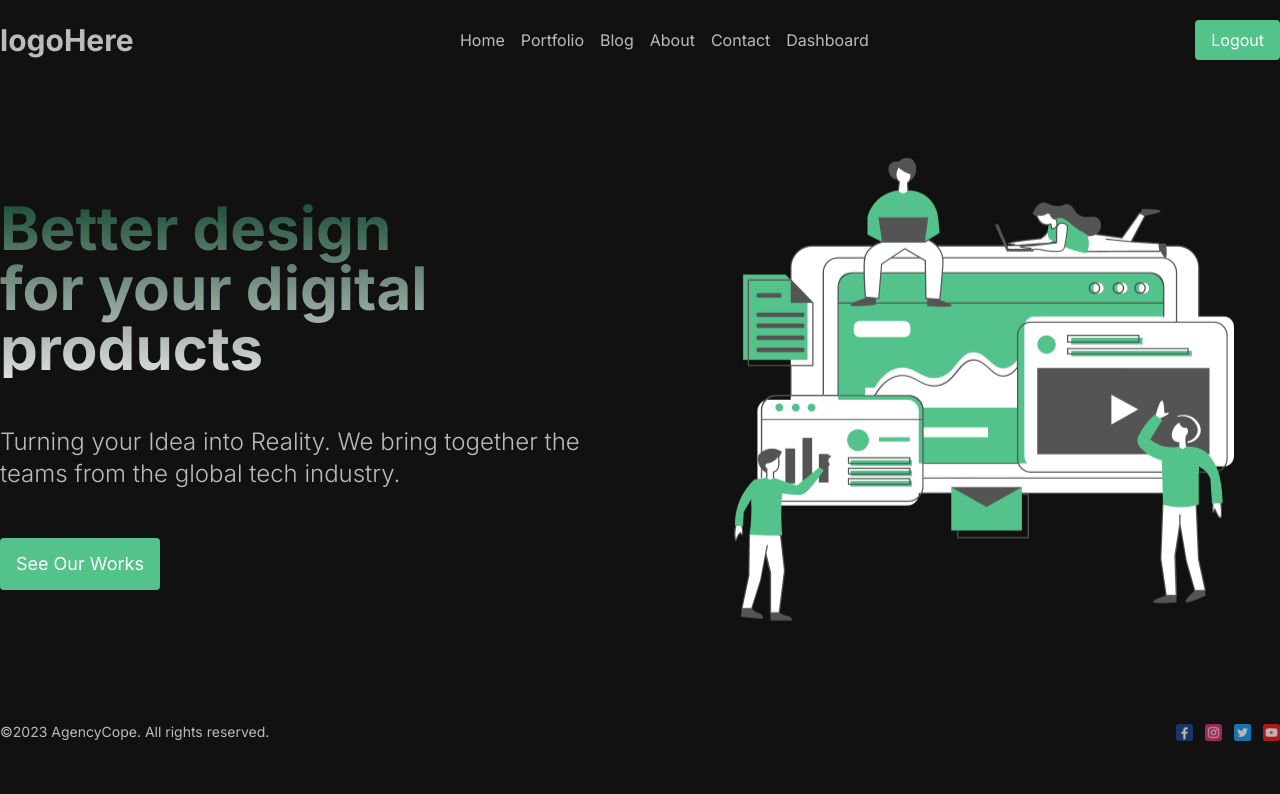
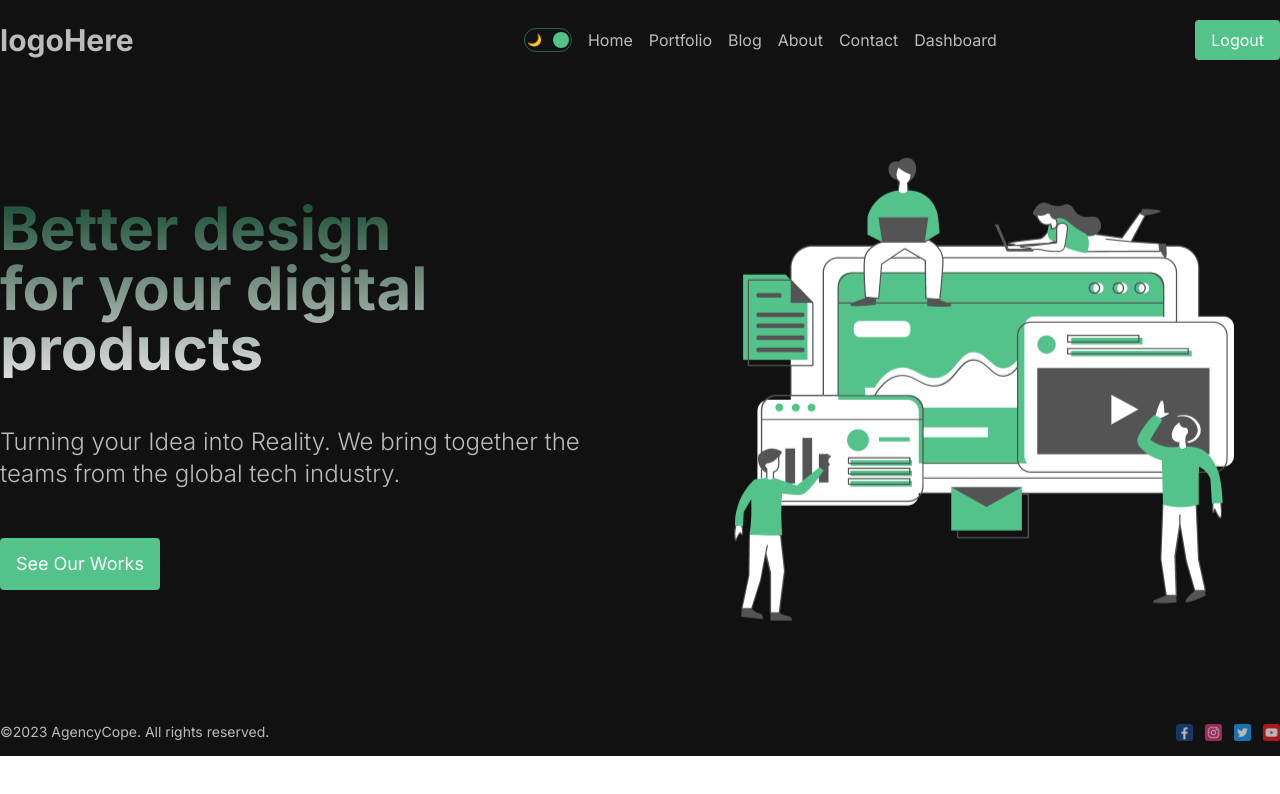
Before and after one commit to abdurrahmanrahat/nextjs-yt-lamadev, a Next.js app: page / in a window 1280 px wide. Shown: the top 794 px of the page. Built offline with nearby package versions, Linux system fonts and the light colour scheme.

Commit message:
added context api & theme toggle

```diff
--- a/src/app/globals.css
+++ b/src/app/globals.css
@@ -12,8 +12,6 @@ html,
 body {
   max-width: 100vw;
   overflow-x: hidden;
-  background-color: #111;
-  color: #bbb;
 }
 
 /* contact page image animation */
@@ -49,3 +47,18 @@ body {
 .custom-row-reverse-class:nth-child(2n + 1) {
   flex-direction: row-reverse;
 }
+
+/* toggle mood style */
+
+.theme {
+  transition: 1s all ease;
+}
+
+.light {
+  background-color: white;
+  color: #111;
+}
+.dark {
+  background-color: #111;
+  color: #bbb;
+}
--- a/src/app/layout.js
+++ b/src/app/layout.js
@@ -2,6 +2,7 @@ import Navbar from "@/components/Navbar/Navbar";
 import "./globals.css";
 import { Inter } from "next/font/google";
 import Footer from "@/components/Footer/Footer";
+import { ThemeProvider } from "@/context/ThemeContext";
 
 const inter = Inter({ subsets: ["latin"] });
 
@@ -14,11 +15,13 @@ export default function RootLayout({ children }) {
   return (
     <html lang="en">
       <body className={inter.className}>
-        <div className="container mx-auto flex flex-col justify-between">
-          <Navbar></Navbar>
-          <div>{children}</div>
-          <Footer></Footer>
-        </div>
+        <ThemeProvider>
+          <div className="container mx-auto flex flex-col justify-between">
+            <Navbar></Navbar>
+            <div>{children}</div>
+            <Footer></Footer>
+          </div>
+        </ThemeProvider>
       </body>
     </html>
   );
--- /dev/null
+++ b/src/components/DarkMoodToggle/DarkMoodToggle.jsx
@@ -0,0 +1,24 @@
+"use client";
+
+import { ThemeContext } from "@/context/ThemeContext";
+import { useContext } from "react";
+
+const DarkMoodToggle = () => {
+  //   const mood = "dark";
+  const { mood, toggle } = useContext(ThemeContext);
+  return (
+    <div
+      className="w-12 h-6 border-[1.5px] border-solid border-[#53c28b70] rounded-[30px] flex justify-between items-center p-[2px] relative cursor-pointer"
+      onClick={toggle}
+    >
+      <div className="text-xs">🌙</div>
+      <div className="text-xs">🔆</div>
+      <div
+        className="w-[16px] h-[16px] bg-[#53c28b] rounded-[50%] absolute"
+        style={mood == "light" ? { left: "2px" } : { right: "2px" }}
+      />
+    </div>
+  );
+};
+
+export default DarkMoodToggle;
--- a/src/components/Navbar/Navbar.jsx
+++ b/src/components/Navbar/Navbar.jsx
@@ -1,5 +1,6 @@
 import Link from "next/link";
 import React from "react";
+import DarkMoodToggle from "../DarkMoodToggle/DarkMoodToggle";
 
 const navLinks = [
   { id: "01", title: "Home", url: "/" },
@@ -16,7 +17,11 @@ const Navbar = () => {
       <Link href="/">
         <h2 className="text-3xl font-bold">logoHere</h2>
       </Link>
-      <div className="flex items-center gap-4">
+      <div className="flex items-center gap-4 md:ml-48">
+        {/* dark toggle theme */}
+        <DarkMoodToggle></DarkMoodToggle>
+
+        {/* navlinks */}
         {navLinks.map((item) => (
           <Link key={item.id} href={item.url}>
             {item.title}
--- /dev/null
+++ b/src/context/ThemeContext.jsx
@@ -0,0 +1,19 @@
+"use client";
+
+import { createContext, useState } from "react";
+
+export const ThemeContext = createContext();
+
+export const ThemeProvider = ({ children }) => {
+  const [mood, setMood] = useState("dark");
+
+  const toggle = () => {
+    setMood((prev) => (prev === "dark" ? "light" : "dark"));
+  };
+
+  return (
+    <ThemeContext.Provider value={{ toggle, mood }}>
+      <div className={`theme ${mood}`}>{children}</div>
+    </ThemeContext.Provider>
+  );
+};
```
